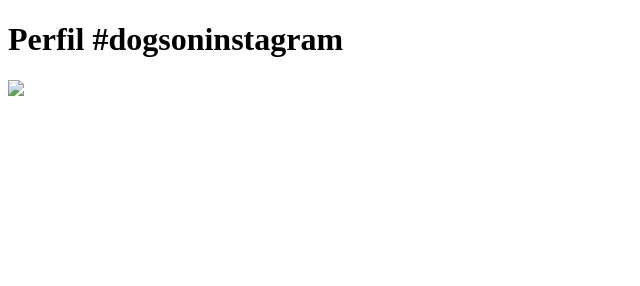
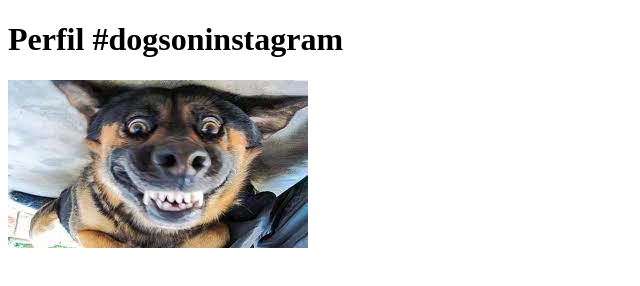
Before and after one commit to podockRafa/Aula-Pratica-Trabalhando-com-GitHub, a plain HTML site: page index.html in a window 1280 px wide. Shown: the whole page, without its empty margins (0-640 px from the left). Drawn offline with Linux system fonts and the light colour scheme.

Commit message:
ajeitei o negocio

```diff
--- a/index.html
+++ b/index.html
@@ -14,7 +14,7 @@
 
 <h1>Perfil #dogsoninstagram</h1>
 
-<img src=“imagens/cachorro2.jpg” />
+<img src=imagens/cachorro2.jpg />
 
 </body>
 
```
